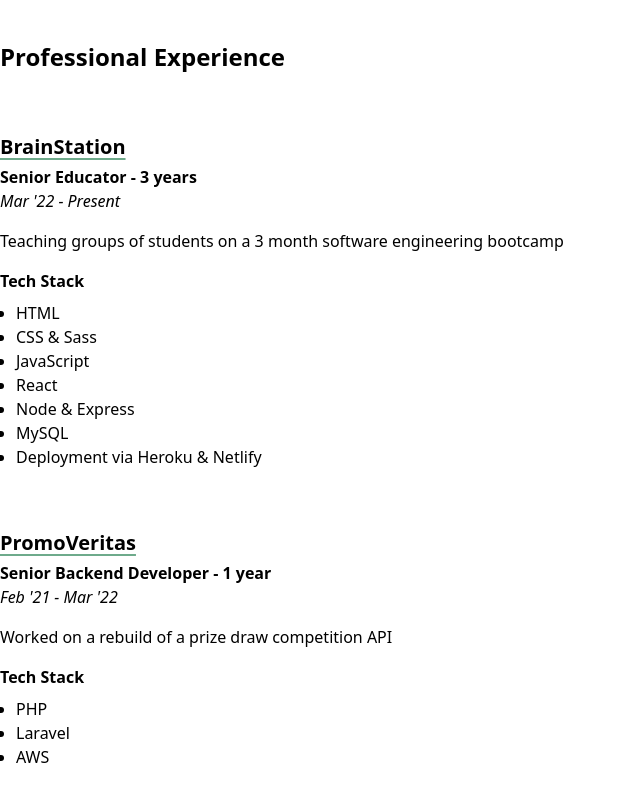
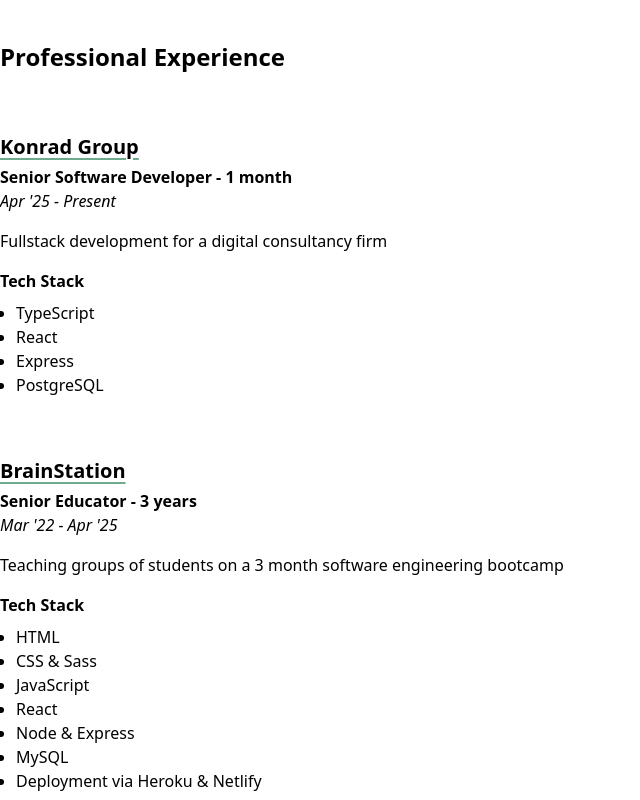
Before and after one commit to SammyAbukmeil/portfolio, a Next.js app: page / in a window 1280 px wide. Shown: the part 3520-4320 px from the top of the page, without its empty margins (0-640 px from the left). Built offline with nearby package versions, Linux system fonts and the light colour scheme.

Commit message:
Update hero

```diff
--- a/app/components/sections/ExperienceSection.tsx
+++ b/app/components/sections/ExperienceSection.tsx
@@ -6,11 +6,30 @@
     <section className="mt-12 px-4 md:px-0 m-auto container">
       <h3 className="font-bold text-2xl">Professional Experience</h3>
       <Experience
+        title="Konrad Group"
+        role="Senior Software Developer"
+        time="1 month"
+        link="https://www.konrad.com"
+        date="Apr '25 - Present"
+      >
+        <p>
+          Fullstack development for a digital consultancy firm
+        </p>
+        <TechStack>
+          <ul className="pl-4">
+            <li>TypeScript</li>
+            <li>React</li>
+            <li>Express</li>
+            <li>PostgreSQL</li>
+          </ul>
+        </TechStack>
+      </Experience>
+      <Experience
         title="BrainStation"
         role="Senior Educator"
         time="3 years"
         link="https://brainstation.io"
-        date="Mar '22 - Present"
+        date="Mar '22 - Apr '25"
       >
         <p>
           Teaching groups of students on a 3 month software engineering bootcamp
```
